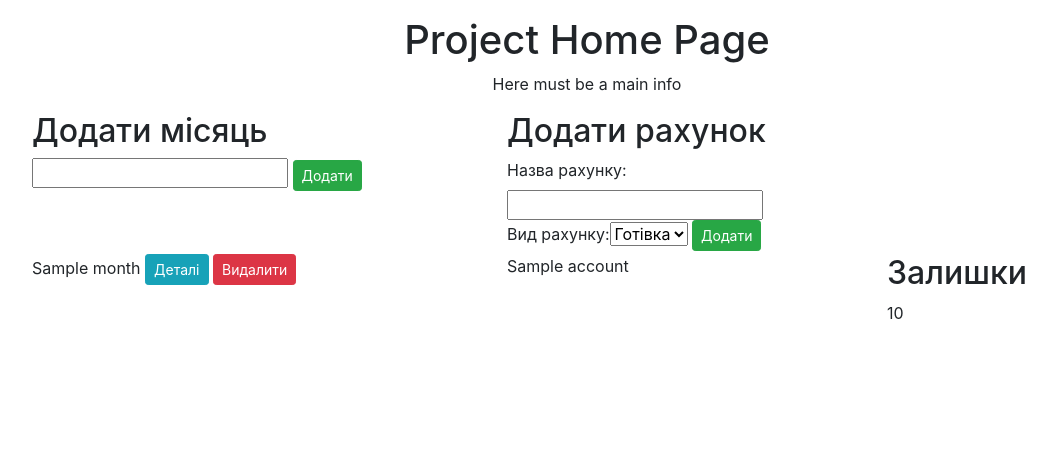
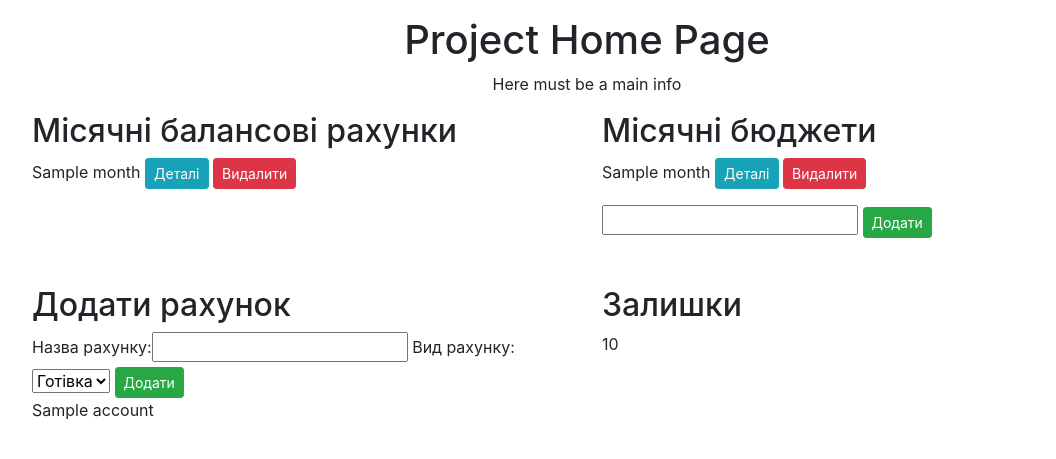
Before and after one commit to trivvet/finplanner, a Django app: template finance/templates/finance/home.html in a window 1280 px wide. Shown: the part 56-515 px from the top of the page, without its empty margins (53-1109 px from the left). Run offline with Django 3.2, Linux system fonts and the light colour scheme; tables that the repository leaves empty hold one stand-in row (values such as "Sample post"); the template is opened without the code that fills it: values that come from a table or form of the project are taken from there, most other values are stand-ins (such as "Sample title", 1, 10 or a date in 2020); some libraries are stand-ins or nearby versions.

Commit message:
add expenses and balance remainder

```diff
--- a/finance/models/score.py
+++ b/finance/models/score.py
@@ -24,6 +24,11 @@ class ScorePrototype(models.Model):
         verbose_name="Money Amount"
     )
 
+    remainder = models.IntegerField(
+        blank=True,
+        null=True,
+        verbose_name="Money Remainder"
+    )
 
 class Score(ScorePrototype):
 
--- a/finance/models/transactions.py
+++ b/finance/models/transactions.py
@@ -2,6 +2,7 @@
 from __future__ import unicode_literals
 
 from django.db import models
+from datetime import datetime
 
 class Transaction(models.Model):
     class Meta:
@@ -46,7 +47,7 @@ class Transaction(models.Model):
     )
 
     date = models.DateTimeField(
-        auto_now_add=True,
+        default=datetime.now,
         blank=True,
         null=True,
         verbose_name="Transaction Time")
--- a/finance/static/finance/main.css
+++ b/finance/static/finance/main.css
@@ -31,6 +31,10 @@
     color: green;
 }
 
+.list-group-item {
+    background-color: inherit;
+}
+
 /*#example {
     background-color: red;
     margin-top: 3em;
--- a/finance/templates/finance/home.html
+++ b/finance/templates/finance/home.html
@@ -10,35 +10,41 @@
 {% endblock %}
 
 {% block content %}
-<div class="row">
-    <div class="col-5">
-        <h2>Додати місяць</h2>
+<div class="row mb-5">
+    <div class="col-6">
+        <h2>Місячні балансові рахунки</h2>
+        {% if content.months_approved %}
+        {% for month in content.months_approved %}
+        <p>{{ month }} <a class="btn btn-info btn-sm" href="/month/{{ month.id }}/">Деталі</a> <a class="btn btn-danger btn-sm" href="/month/{{ month.id }}/delete">Видалити</a></p>
+        {% endfor %}
+        {% else %}
+        Ні один баланс ще не затверджений
+        {% endif %}
+    </div>
+    <div class="col-6">
+        <h2>Місячні бюджети</h2>
+        {% if content.months %}
+        {% for month in content.months %}
+            <p>{{ month }} <a class="btn btn-info btn-sm" href="/month/{{ month.id }}/">Деталі</a> <a class="btn btn-danger btn-sm" href="/month/{{ month.id }}/delete">Видалити</a></p>
+        {% endfor %}
         <form action="/month/add/" method="POST">
             {% csrf_token %}
             {{ form }}
             <input class="btn btn-success btn-sm" type="submit" value="Додати">
         </form>
+        {% else %}
+        Ні один бюджет ще не доданий
+        {% endif %}
     </div>
-    <div class="col-4">
+</div>
+<div class="row">
+    <div class="col-6">
         <h2>Додати рахунок</h2>
         <form action="/account/add/" method="POST">
             {% csrf_token %}
             {{ form_account }}
             <input class="btn btn-success btn-sm" type="submit" value="Додати">
         </form>
-    </div>
-</div>
-<div class="row">
-    <div class="col-5">
-        {% if content.months %}
-            {% for month in content.months %}
-                <p>{{ month }} <a class="btn btn-info btn-sm" href="/month/{{ month.id }}/">Деталі</a> <a class="btn btn-danger btn-sm" href="/month/{{ month.id }}/delete">Видалити</a></p>
-            {% endfor %}
-        {% else %}
-            <p>Ще немає місяців у базі</p>
-        {% endif %}
-    </div>
-    <div class="col-4">
         {% if content.accounts %}
             {% for account in content.accounts %}
                 <p>{{ account }}</p>
@@ -47,7 +53,7 @@
             <p>Ще немає рахунків у базі</p>
         {% endif %}
     </div>
-    <div class="col-3">
+    <div class="col-6">
         <h2>Залишки</h2>
         {% if content.scores %}
             {% for score in content.scores %}
--- a/finance/views/months.py
+++ b/finance/views/months.py
@@ -25,6 +25,7 @@ def home(request):
     content['months'] = Month.objects.all()
     content['accounts'] = Account.objects.all()
     content['scores'] = Score.objects.all()
+    content['months_approved'] = content['months'].filter(approved=True)
     form = AddMonth()
     form_account = AddAccount()
     return render(request, 'finance/home.html',
@@ -33,7 +34,7 @@ def home(request):
 def show_month(request, mid):
     month = Month.objects.get(pk=mid)
     scores = Score.objects.filter(month=month)
-    expenses = PlannedExpense.objects.filter(month=month)
+    planned_expenses = PlannedExpense.objects.filter(month=month)
     transactions = Transaction.objects.filter(month=month)
     form = AddScore()
     form_planned_expense = AddExpense()
@@ -41,11 +42,17 @@ def show_month(request, mid):
     if request.method == "POST":
         month.approved = True
         month.save()
-        messages.success(request, u"Бюджет на %s затверджено!" % month.name)
+        messages.success(request,
+            u"Бюджет на %s затверджено!" % month.name)
+    for planned_expense in planned_expenses:
+        expenses = Transaction.objects.filter(planned_expense=planned_expense)
+        planned_expense.expenses = expenses
     return render(request, 'finance/month.html',
         {'month': month, 'scores': scores, 'form': form,
-         'form_planned_expense': form_planned_expense, 'planned_expenses': expenses,
-         'form_transaction': form_transaction, 'transactions': transactions})
+         'form_planned_expense': form_planned_expense,
+         'planned_expenses': planned_expenses,
+         'form_transaction': form_transaction,
+         'transactions': transactions})
 
 def add_month(request):
     if request.method == "POST":
--- a/finance/views/scores.py
+++ b/finance/views/scores.py
@@ -24,6 +24,7 @@ def add_score(request, mid):
             data['account'] = Account.objects.get(pk=form.cleaned_data['account'])
             data['month'] = month
             data['amount'] = form.cleaned_data['amount']
+            data['remainder'] = form.cleaned_data['amount']
             score = Score(**data)
             score.save()
             month.balance += data['amount']
```
Also changed, not shown: finance/templates/finance/month.html (+25 -19 lines), finance/views/transactions.py (+21 -0 lines), db.sqlite3, finance/migrations/0012_auto_20180601_1453.py (added), finance/migrations/0013_auto_20180601_1507.py (added).
